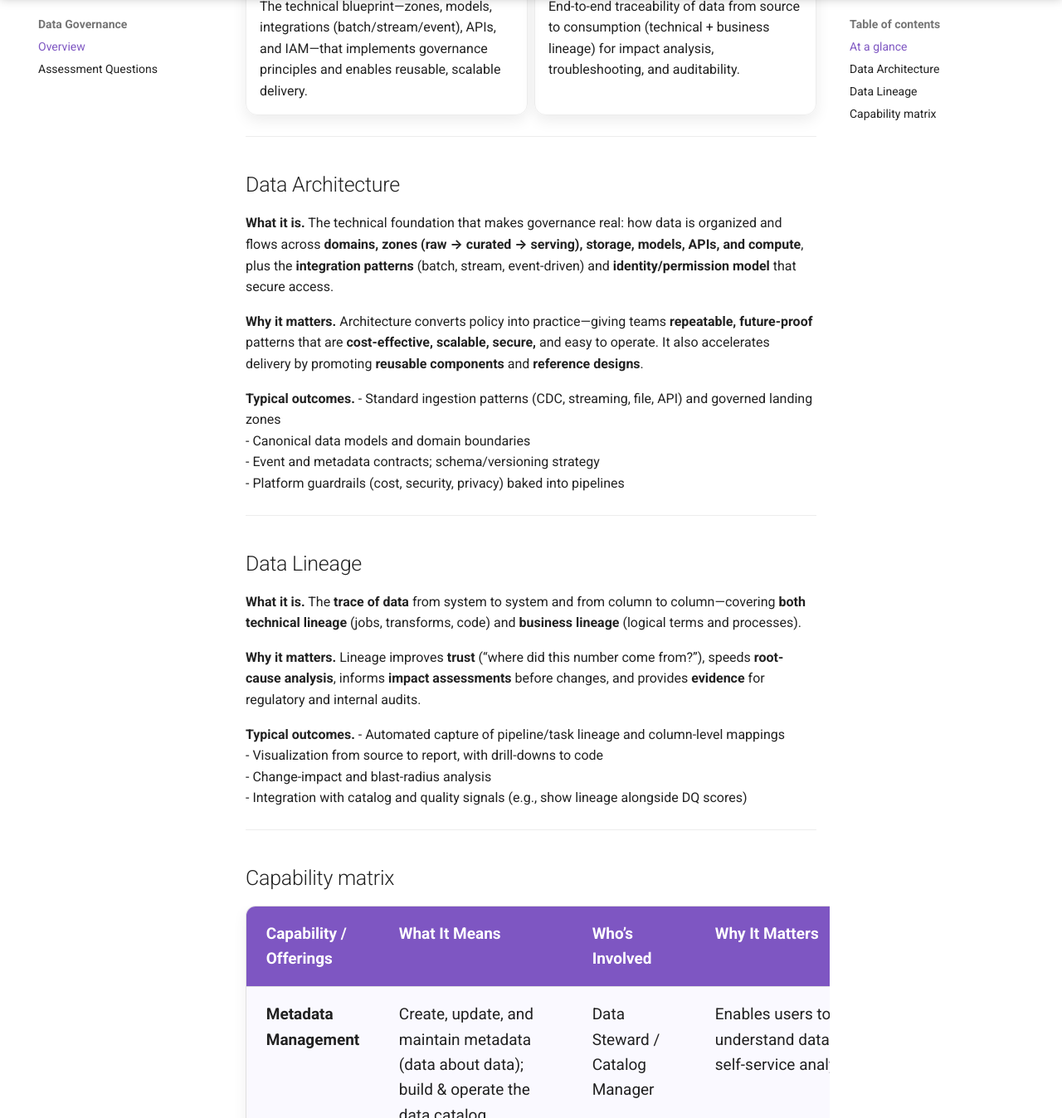
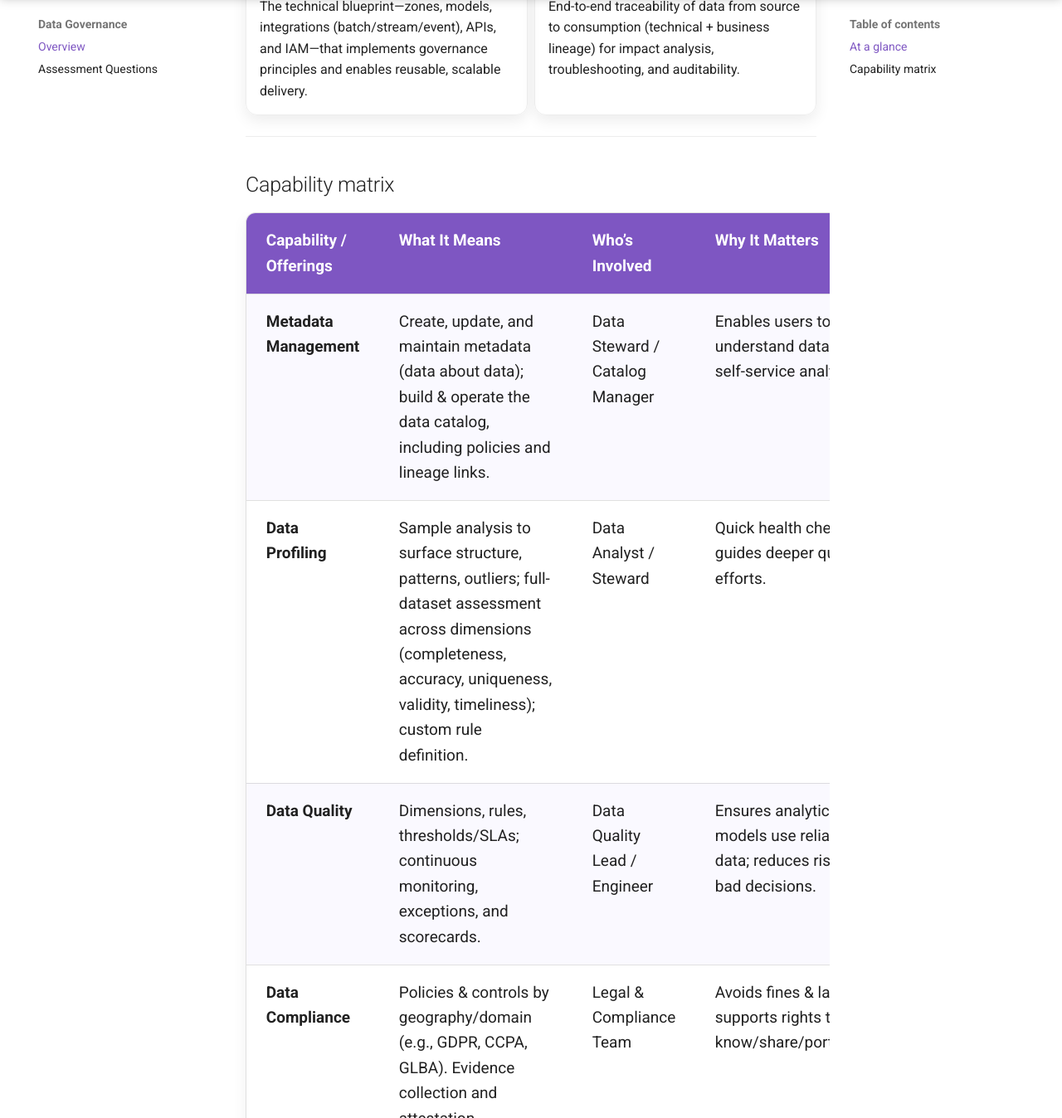
Before and after one commit to mokhayesh/aldin-accelerators, an MkDocs documentation site: the page built from docs/data-governance/index.md, in a window 1280 px wide and 1400 px high, scrolled down 759 px, cut to the strip 52-1400 px from the top of the window. Shown: the whole strip at 83% size. Built offline with MkDocs 1.6.1 and Material for MkDocs 9.7.7, drawn with Linux system fonts in a browser that asks for light colours; comment, search, counter and statistics services are not loaded.

Commit message:
mainbuttons

```diff
--- a/docs/data-governance/index.md
+++ b/docs/data-governance/index.md
@@ -37,33 +37,7 @@ Use this page as a quick brief for stakeholders and a map to the related acceler
 
 ---
 
-## Data Architecture
 
-**What it is.** The technical foundation that makes governance real: how data is organized and flows across **domains, zones (raw → curated → serving), storage, models, APIs, and compute**, plus the **integration patterns** (batch, stream, event-driven) and **identity/permission model** that secure access.
-
-**Why it matters.** Architecture converts policy into practice—giving teams **repeatable, future-proof** patterns that are **cost-effective, scalable, secure,** and easy to operate. It also accelerates delivery by promoting **reusable components** and **reference designs**.
-
-**Typical outcomes.**
-- Standard ingestion patterns (CDC, streaming, file, API) and governed landing zones
-- Canonical data models and domain boundaries
-- Event and metadata contracts; schema/versioning strategy
-- Platform guardrails (cost, security, privacy) baked into pipelines
-
----
-
-## Data Lineage
-
-**What it is.** The **trace of data** from system to system and from column to column—covering **both technical lineage** (jobs, transforms, code) and **business lineage** (logical terms and processes).
-
-**Why it matters.** Lineage improves **trust** (“where did this number come from?”), speeds **root-cause analysis**, informs **impact assessments** before changes, and provides **evidence** for regulatory and internal audits.
-
-**Typical outcomes.**
-- Automated capture of pipeline/task lineage and column-level mappings
-- Visualization from source to report, with drill-downs to code
-- Change-impact and blast-radius analysis
-- Integration with catalog and quality signals (e.g., show lineage alongside DQ scores)
-
----
 
 ## Capability matrix
 
```
